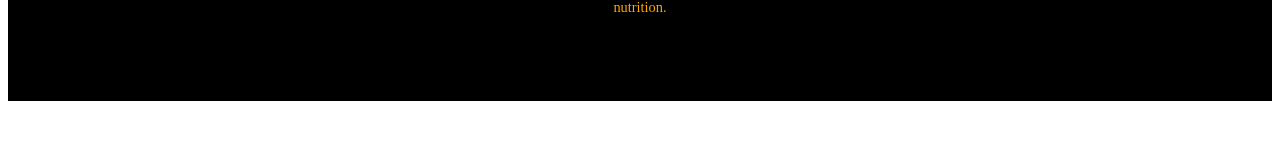
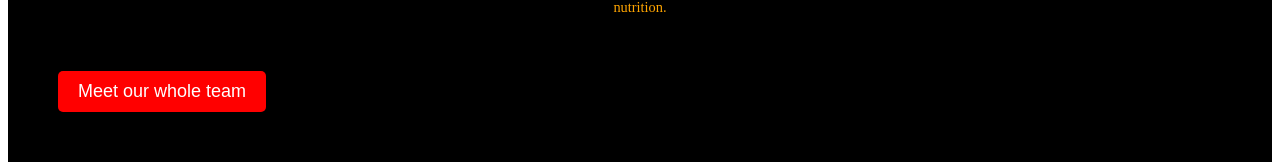
Before and after one commit to mondalnilavra13/gym-meetourteam-section, a React (Create React App) app: page / in a window 1280 px wide. Shown: the part 1037-1199 px from the top of the page. Before the commit the page ends 1146 px from the top, so only its background shows below. Built offline with nearby package versions, Linux system fonts and the light colour scheme.

Commit message:
2 files modified

```diff
--- a/src/App.js
+++ b/src/App.js
@@ -51,6 +51,7 @@ const TeamSection = () => {
           </div>
         ))}
       </div>
+      <button className={style.meetTeamButton}>Meet our whole team</button>
     </section>
   );
 };
--- a/src/meetourteam.module.css
+++ b/src/meetourteam.module.css
@@ -40,3 +40,15 @@
 .teamMemberBio {
   font-size: 0.9rem;
 }
+.meetTeamButton {
+  background-color: red;
+  display: flex;
+  align-items: center;
+  color: white;
+  padding: 10px 20px;
+  border: none;
+  border-radius: 5px;
+  font-size: 18px;
+  cursor: pointer;
+  margin-top: 20px;
+}
```
